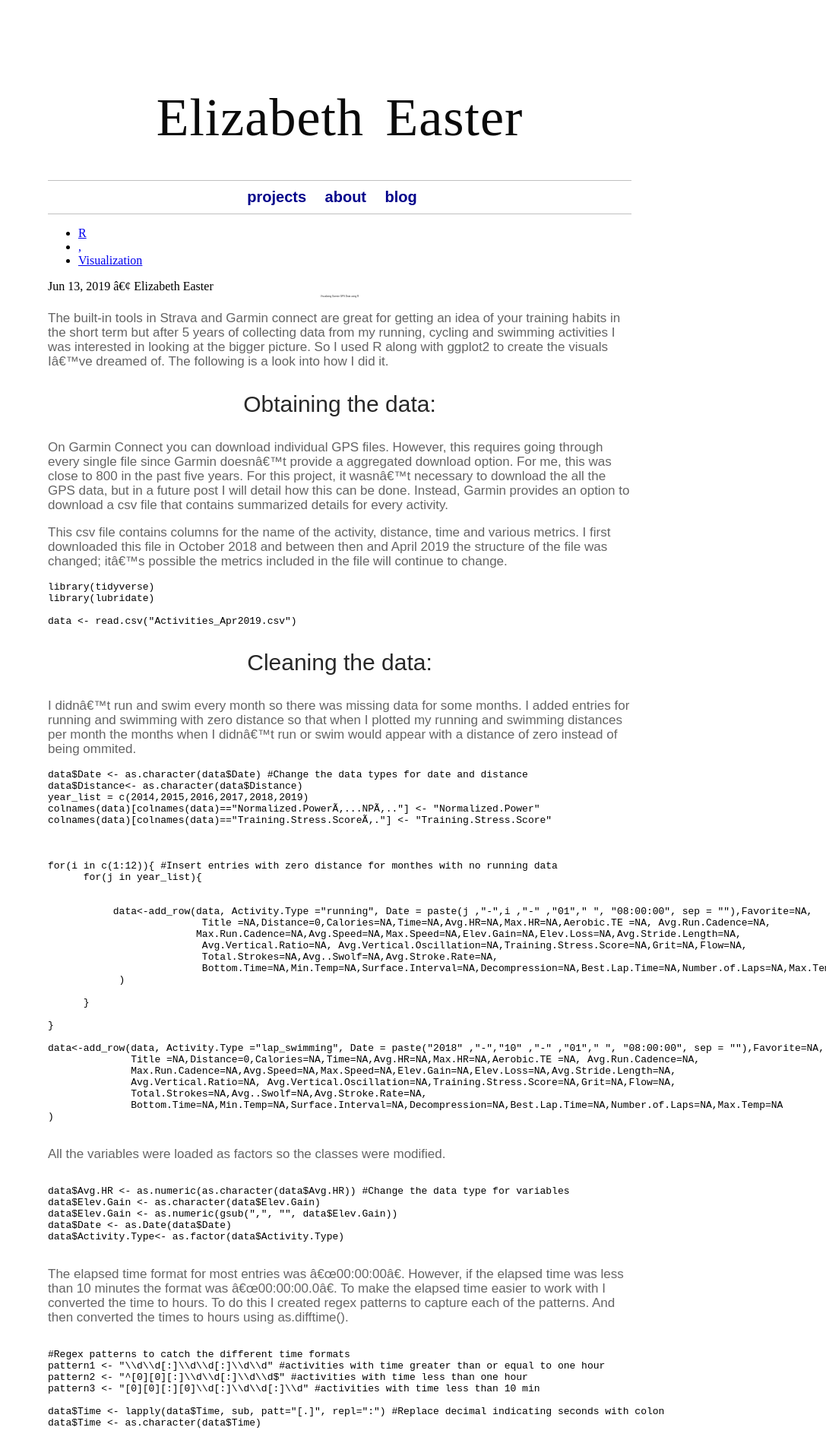
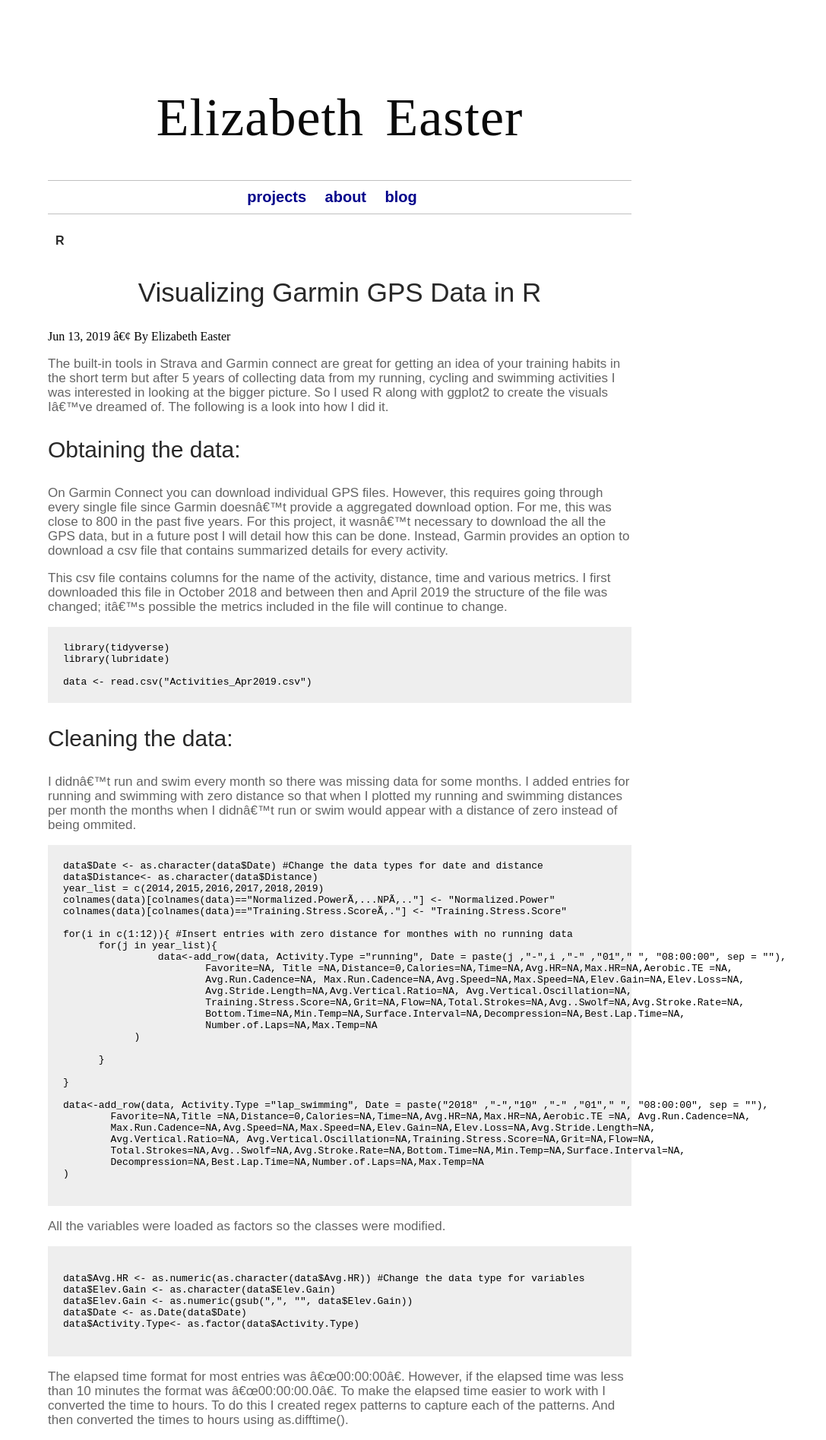
Before and after one commit to edeaster/edeaster.github.io, a Jekyll site: the page built from _posts/2019-06-13-Visualizing-Garmin-GPS-Data-R.md, in a window 1280 px wide. Shown: the top 1895 px of the page at 76% size, without its empty margins (193-1280 px from the left). Built offline with Jekyll 4.4.1, drawn with Linux system fonts in a browser that asks for light colours; some web fonts are replaced.

Commit message:
updated blog styling

````diff
--- a/_layouts/default.html
+++ b/_layouts/default.html
@@ -22,10 +22,10 @@
       <h1 class="name_text">Elizabeth Easter</h1>
     </div>
 		<nav>
-    		<ul>
-	        <li><a class = "nav_bar_link" href="{{ site.url}}/index.html">projects</a></li>
-          <li><a class = "nav_bar_link" href="{{ site.url}}/about.html">about</a></li>
-          <li><a class = "nav_bar_link" href="{{ site.url}}/blog/index.html">blog</a></li>
+    		<ul class = "nav_bar">
+				<li><a class = "nav_bar_link" href="{{ site.url}}/index.html">projects</a></li>
+				<li><a class = "nav_bar_link" href="{{ site.url}}/about.html">about</a></li>
+				<li><a class = "nav_bar_link" href="{{ site.url}}/blog/index.html">blog</a></li>
     		</ul>
 		</nav>
 		<div class="container">
--- a/_layouts/post.html
+++ b/_layouts/post.html
@@ -2,12 +2,13 @@
 layout: default
 permalink: /blog/
 ---
- <ul class="entry-tags">
-          {% for tag in page.tags %}<li><a href="{{ site.url }}/tags/#{{ tag }}" title="Pages tagged {{ tag }}">{{ tag }}</a></li>{% endfor %}
+ <ul >
+          {% for tag in page.tags %}<li><a class="entry-tags" href="{{ site.url }}/tags/#{{ tag }}" title="Pages tagged {{ tag }}">{{ tag }}</a></li>{% endfor %}
  </ul>
 
+<h2>{{ page.title }}</h2>
 <time
-  >{{ page.date | date: "%b %-d, %Y" }}{% if page.author %} • {{ page.author }}{% endif %}{% if
+  >{{ page.date | date: "%b %-d, %Y" }}{% if page.author %} •  By {{ page.author }}{% endif %}{% if
   page.meta %} • {{ page.meta }}{% endif %}</time
 >
 
--- a/_posts/2019-06-13-Visualizing-Garmin-GPS-Data-R.md
+++ b/_posts/2019-06-13-Visualizing-Garmin-GPS-Data-R.md
@@ -3,10 +3,9 @@ layout: post
 author: Elizabeth Easter
 date: 2019-06-13
 title: "Visualizing Garmin GPS Data in R"
-tags: R , Visualization
+tags: R
 ---
 
-## Visualizing Garmin GPS Data using R
 
 The built-in tools in Strava and Garmin connect are great for getting an idea of
 your training habits in the short term but after 5 years of collecting
@@ -45,30 +44,27 @@ year_list = c(2014,2015,2016,2017,2018,2019)
 colnames(data)[colnames(data)=="Normalized.PowerÂ...NPÂ.."] <- "Normalized.Power"
 colnames(data)[colnames(data)=="Training.Stress.ScoreÂ."] <- "Training.Stress.Score"
 
-
-
 for(i in c(1:12)){ #Insert entries with zero distance for monthes with no running data
       for(j in year_list){
-
-
-           data<-add_row(data, Activity.Type ="running", Date = paste(j ,"-",i ,"-" ,"01"," ", "08:00:00", sep = ""),Favorite=NA,
-                          Title =NA,Distance=0,Calories=NA,Time=NA,Avg.HR=NA,Max.HR=NA,Aerobic.TE =NA, Avg.Run.Cadence=NA,
-                         Max.Run.Cadence=NA,Avg.Speed=NA,Max.Speed=NA,Elev.Gain=NA,Elev.Loss=NA,Avg.Stride.Length=NA,
-                          Avg.Vertical.Ratio=NA, Avg.Vertical.Oscillation=NA,Training.Stress.Score=NA,Grit=NA,Flow=NA,
-                          Total.Strokes=NA,Avg..Swolf=NA,Avg.Stroke.Rate=NA,
-                          Bottom.Time=NA,Min.Temp=NA,Surface.Interval=NA,Decompression=NA,Best.Lap.Time=NA,Number.of.Laps=NA,Max.Temp=NA
+		data<-add_row(data, Activity.Type ="running", Date = paste(j ,"-",i ,"-" ,"01"," ", "08:00:00", sep = ""),
+			Favorite=NA, Title =NA,Distance=0,Calories=NA,Time=NA,Avg.HR=NA,Max.HR=NA,Aerobic.TE =NA,
+			Avg.Run.Cadence=NA, Max.Run.Cadence=NA,Avg.Speed=NA,Max.Speed=NA,Elev.Gain=NA,Elev.Loss=NA,
+			Avg.Stride.Length=NA,Avg.Vertical.Ratio=NA, Avg.Vertical.Oscillation=NA,
+			Training.Stress.Score=NA,Grit=NA,Flow=NA,Total.Strokes=NA,Avg..Swolf=NA,Avg.Stroke.Rate=NA,
+			Bottom.Time=NA,Min.Temp=NA,Surface.Interval=NA,Decompression=NA,Best.Lap.Time=NA,
+			Number.of.Laps=NA,Max.Temp=NA
             )
 
       }
 
 }
 
-data<-add_row(data, Activity.Type ="lap_swimming", Date = paste("2018" ,"-","10" ,"-" ,"01"," ", "08:00:00", sep = ""),Favorite=NA,
-              Title =NA,Distance=0,Calories=NA,Time=NA,Avg.HR=NA,Max.HR=NA,Aerobic.TE =NA, Avg.Run.Cadence=NA,
-              Max.Run.Cadence=NA,Avg.Speed=NA,Max.Speed=NA,Elev.Gain=NA,Elev.Loss=NA,Avg.Stride.Length=NA,
-              Avg.Vertical.Ratio=NA, Avg.Vertical.Oscillation=NA,Training.Stress.Score=NA,Grit=NA,Flow=NA,
-              Total.Strokes=NA,Avg..Swolf=NA,Avg.Stroke.Rate=NA,
-              Bottom.Time=NA,Min.Temp=NA,Surface.Interval=NA,Decompression=NA,Best.Lap.Time=NA,Number.of.Laps=NA,Max.Temp=NA
+data<-add_row(data, Activity.Type ="lap_swimming", Date = paste("2018" ,"-","10" ,"-" ,"01"," ", "08:00:00", sep = ""),
+	Favorite=NA,Title =NA,Distance=0,Calories=NA,Time=NA,Avg.HR=NA,Max.HR=NA,Aerobic.TE =NA, Avg.Run.Cadence=NA,
+	Max.Run.Cadence=NA,Avg.Speed=NA,Max.Speed=NA,Elev.Gain=NA,Elev.Loss=NA,Avg.Stride.Length=NA,
+	Avg.Vertical.Ratio=NA, Avg.Vertical.Oscillation=NA,Training.Stress.Score=NA,Grit=NA,Flow=NA,
+	Total.Strokes=NA,Avg..Swolf=NA,Avg.Stroke.Rate=NA,Bottom.Time=NA,Min.Temp=NA,Surface.Interval=NA,
+	Decompression=NA,Best.Lap.Time=NA,Number.of.Laps=NA,Max.Temp=NA
 )
 
  ```
--- a/css/main.css
+++ b/css/main.css
@@ -6,7 +6,7 @@ body {
     width: 60%;
 	  background-color: rgb(255,255,255);
 }
-nav ul {
+.nav_bar {
     font-family: 'Meera Inimai', sans-serif;
     padding: 10px;
     list-style: none;
@@ -85,7 +85,7 @@ h2{
 	font-family: 'Meera Inimai', sans-serif;
   font-weight: 300;
   font-style: normal;
-  font-size: 3px;
+  font-size: 35px;
   text-align: center;
   color: rgb(40,40,40);
   padding-top: 0px;
@@ -98,7 +98,7 @@ h3{
   font-weight: 300;
   font-style: normal;
   font-size: 30px;
-  text-align: center;
+  text-align: left;
   color: rgb(40,40,40);
   padding-top: 0px;
   text-decoration:none;
@@ -106,9 +106,9 @@ h3{
 h4{
 	 font-family: 'Meera Inimai', sans-serif;
   font-weight: 300;
-  font-style: normal;
-  font-size: px;
-  text-align: center;
+  font-style: left;
+  font-size: 25px;
+  text-align: left;
   color: rgb(40,40,40);
   padding-top: 0px;
   text-decoration:none;
@@ -138,3 +138,27 @@ p {
   clear: both;
   display: table;
 }
+
+pre code {
+  background-color: #eee;
+  display: block;
+  padding: 20px;
+}
+
+.entry-tags{
+	font-family: 'Meera Inimai', sans-serif;
+    font-weight: bold;
+    text-align: left;
+	text-decoration:none;
+	color: rgb(40,40,40);
+}
+a.entry-tags:hover{
+    color: rgb(75,0,130);
+}
+
+ul {
+	padding: 10px;
+    list-style: none;
+	position: relative;
+
+}
````
